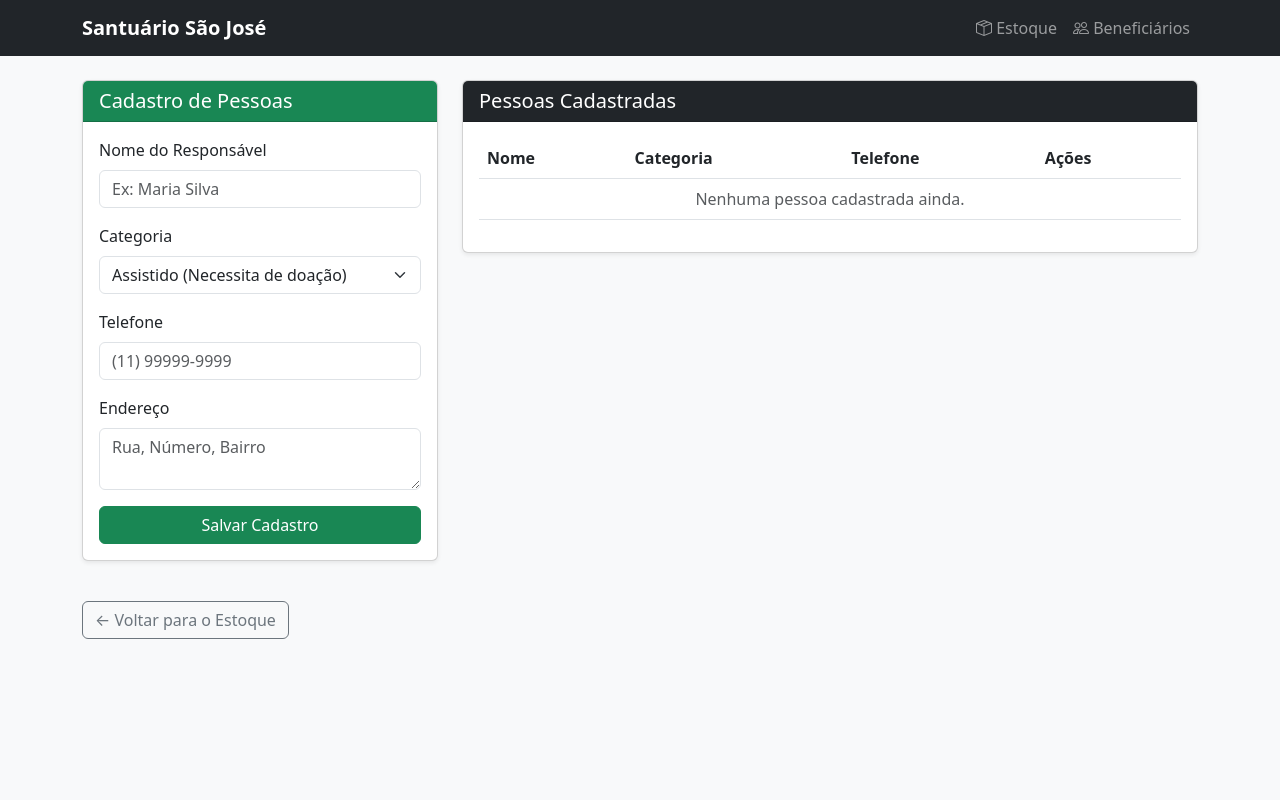
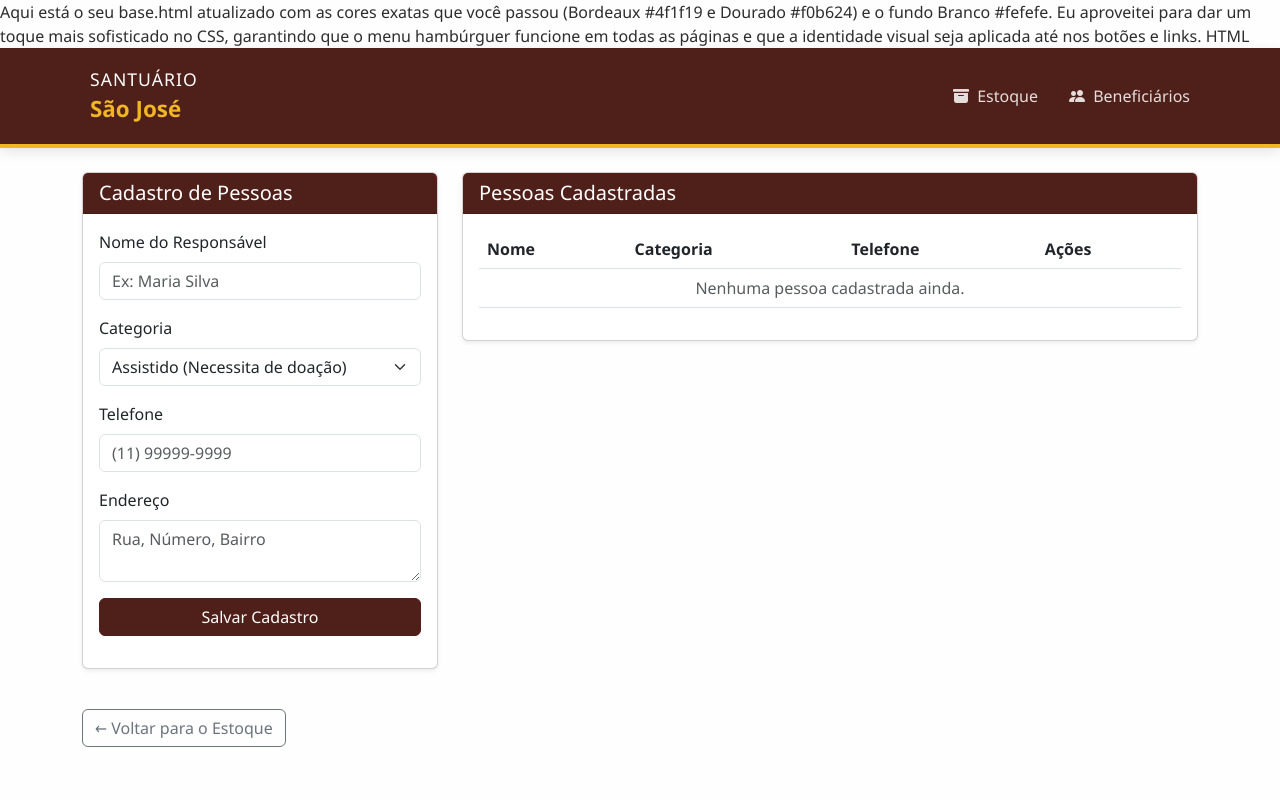
Before and after one commit to harrikenjota/Projeto_Paroquia, a Flask app: page /beneficiarios/ in a window 1280 px wide. Run offline with Flask 3, Linux system fonts and the light colour scheme; data that the repository does not hold is empty.

Commit message:
Nova Identidade  visual Santuário

```diff
--- a/templates/base.html
+++ b/templates/base.html
@@ -1,34 +1,109 @@
+Aqui está o seu base.html atualizado com as cores exatas que você passou (Bordeaux #4f1f19 e Dourado #f0b624) e o fundo Branco #fefefe.
+
+Eu aproveitei para dar um toque mais sofisticado no CSS, garantindo que o menu hambúrguer funcione em todas as páginas e que a identidade visual seja aplicada até nos botões e links.
+
+HTML
 <!DOCTYPE html>
 <html lang="pt-br">
 <head>
     <meta charset="UTF-8">
     <meta name="viewport" content="width=device-width, initial-scale=1.0">
-
     <title>Santuário São José</title>
 
     <link href="https://cdn.jsdelivr.net/npm/bootstrap@5.3.0/dist/css/bootstrap.min.css" rel="stylesheet">
-
     <link rel="stylesheet" href="https://cdn.jsdelivr.net/npm/bootstrap-icons@1.10.0/font/bootstrap-icons.css">
 
     <style>
-        body { background-color: #f8f9fa; }
-        .navbar { shadow: 0 2px 4px rgba(0,0,0,.1); }
+        /* DEFINIÇÃO DA IDENTIDADE VISUAL */
+        :root {
+            --cor-santuario: #4f1f19; /* Bordeaux */
+            --cor-saojose: #f0b624;   /* Dourado */
+            --cor-fundo: #fefefe;     /* Branco */
+            --cor-texto: #2d2d2d;
+        }
+
+        body {
+            background-color: var(--cor-fundo);
+            color: var(--cor-texto);
+            font-family: 'Segoe UI', Tahoma, Geneva, Verdana, sans-serif;
+        }
+
+        /* Navbar Customizada */
+        .navbar-paroquia {
+            background-color: var(--cor-santuario);
+            border-bottom: 4px solid var(--cor-saojose);
+            padding: 0.8rem 0;
+            box-shadow: 0 4px 12px rgba(0,0,0,0.1);
+        }
+
+        /* Estilo do Logo Texto */
+        .brand-santuario {
+            color: #ffffff !important;
+            font-weight: 300;
+            letter-spacing: 1px;
+            text-transform: uppercase;
+            font-size: 1.1rem;
+        }
+        .brand-saojose {
+            color: var(--cor-saojose) !important;
+            font-weight: 800;
+            font-size: 1.4rem;
+        }
+
+        /* Links de Navegação */
+        .nav-link {
+            color: rgba(255,255,255,0.85) !important;
+            font-weight: 500;
+            margin-left: 15px;
+            transition: all 0.3s ease;
+        }
+        .nav-link:hover {
+            color: var(--cor-saojose) !important;
+            transform: translateY(-2px);
+        }
+
+        /* Botão Hamburguer Customizado */
+        .navbar-toggler {
+            border-color: rgba(240, 182, 36, 0.5);
+        }
+        .navbar-toggler:focus {
+            box-shadow: 0 0 0 0.25 milrem rgba(240, 182, 36, 0.25);
+        }
+
+        /* Estilização Geral de Cards e Botões para combinar */
+        .card-header {
+            background-color: var(--cor-santuario) !important;
+            color: white !important;
+        }
+        .btn-success, .btn-primary {
+            background-color: var(--cor-santuario) !important;
+            border-color: var(--cor-santuario) !important;
+        }
+        .btn-success:hover {
+            background-color: #3a1612 !important;
+            border-color: var(--cor-saojose) !important;
+        }
     </style>
 </head>
 <body>
-    <nav class="navbar navbar-expand-lg navbar-dark bg-dark mb-4">
+    <nav class="navbar navbar-expand-lg navbar-paroquia mb-4">
         <div class="container">
-            <a class="navbar-brand fw-bold" href="/">
-                <i class="bi bi-church"></i> Santuário São José
+            <a class="navbar-brand d-flex align-items-center" href="/">
+                <i class="bi bi-church text-white me-2 fs-3"></i>
+                <div>
+                    <span class="brand-santuario d-block line-height-1">Santuário</span>
+                    <span class="brand-saojose d-block mt-n1">São José</span>
+                </div>
             </a>
-            <button class="navbar-toggler" type="button" data-bs-toggle="collapse" data-bs-target="#navbarNav">
+
+            <button class="navbar-toggler" type="button" data-bs-toggle="collapse" data-bs-target="#menuPrincipal" aria-controls="menuPrincipal" aria-expanded="false" aria-label="Toggle navigation">
                 <span class="navbar-toggler-icon"></span>
             </button>
 
-            <div class="collapse navbar-collapse" id="navbarNav">
+            <div class="collapse navbar-collapse" id="menuPrincipal">
                 <div class="navbar-nav ms-auto">
-                    <a class="nav-link" href="/"><i class="bi bi-box-seam"></i> Estoque</a>
-                    <a class="nav-link" href="{{ url_for('beneficiarios') }}"><i class="bi bi-people"></i> Beneficiários</a>
+                    <a class="nav-link" href="/"><i class="bi bi-archive-fill me-1"></i> Estoque</a>
+                    <a class="nav-link" href="{{ url_for('beneficiarios') }}"><i class="bi bi-people-fill me-1"></i> Beneficiários</a>
                 </div>
             </div>
         </div>
```
